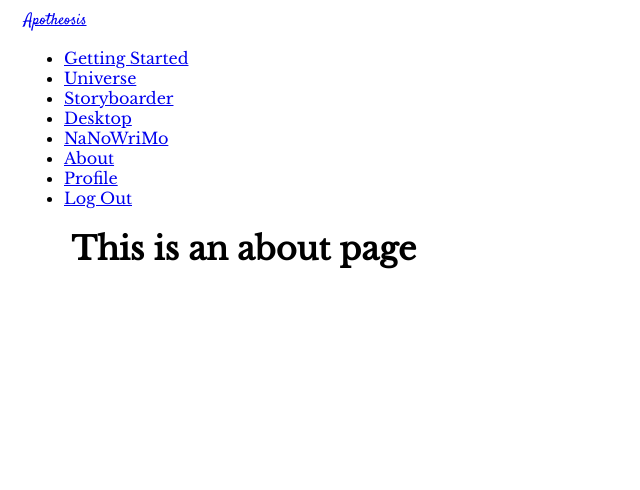
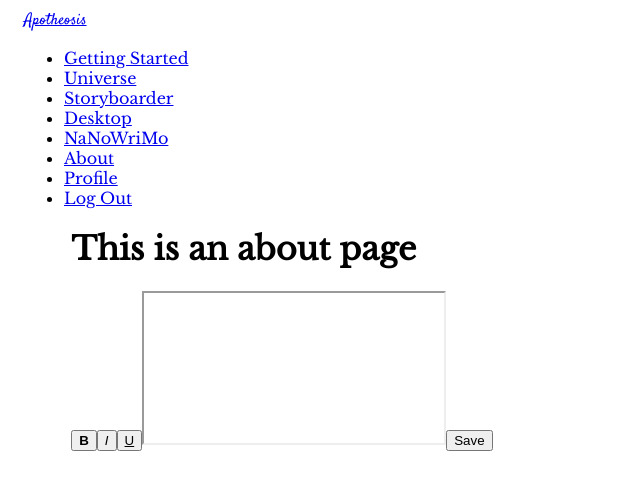
Before and after one commit to jckuhl/apotheosis-v3, a Vue app: page /#/about in a window 1280 px wide. Shown: the top 490 px of the page, without its empty margins (0-640 px from the left). Built offline with nearby package versions, Linux system fonts and the light colour scheme; a web font is replaced by a local one.

Commit message:
started working on text editor, temp use in about page for development

```diff
--- a/src/components/form/SwitchBtn.vue
+++ b/src/components/form/SwitchBtn.vue
@@ -1,12 +1,14 @@
 <template>
-    <div class="switch">
-        <label>
-            <span :class='notSelectedClass'>{{ off }}</span>
-        <input ref="checkbox" type="checkbox" :disabled="disable" :checked="selected" v-model="checked">
-        <span class="lever"></span>
-            <span :class='selectedClass'>{{ on }}</span>
-        </label>
-  </div>
+    <label class="switch">
+        <span :class='notSelectedClass'>{{ off }}</span>
+        <input ref="checkbox"
+            type="checkbox"
+            :disabled="disable"
+            :checked="selected"
+            v-model="checked"
+            @change="toggleSwitch">
+        <span :class='selectedClass'>{{ on }}</span>
+    </label>
 </template>
 
 <script lang="ts">
@@ -30,6 +32,11 @@ export default Vue.extend({
         },
         selectedClass(): string | void {
             return this.checked ? 'bold' : '';
+        }
+    },
+    methods: {
+        toggleSwitch() {
+            this.$emit('toggle-switch', this.checked);
         }
     }
 });
--- /dev/null
+++ b/src/components/form/TextEditor.vue
@@ -0,0 +1,67 @@
+<template>
+    <section>
+        <text-editor-btn v-for="btn of editorButtons"
+            :key="btn.label"
+            :command="btn.command"
+            :label="btn.label"
+            :btnStyle="btn.style"
+            :mode="mode"
+            @set-editor-mode="richEditCommand"
+        />
+        <iframe ref="editor"></iframe>
+        <button @click="passContent">Save</button>
+    </section>
+</template>
+
+<script lang="ts">
+import Vue from 'vue'
+import TextEditorBtn from '@/components/form/TextEditorBtn.vue';
+
+interface iEditCommandArgs {
+    command: string;
+    showDefaultUI: boolean;
+    arg: any;
+}
+
+export default Vue.extend({
+    name: 'TextEditor',
+    components: {
+        TextEditorBtn
+    },
+    data() {
+        return {
+            content: '',
+            editorButtons: [
+                { command: 'bold', label: 'B', style: { 'font-weight': 'bold' }},
+                { command: 'italic', label: 'I', style: { 'font-style': 'italic' }},
+                { command: 'underline', label: 'U', style: { 'text-decoration': 'underline'}}
+            ],
+            editor: {} as Document,
+            iframe: {} as HTMLIFrameElement,
+            mode: ''
+        }
+    },
+    methods: {
+        passContent(event: Event) {
+            const content = this.editor.body.textContent;
+            this.$emit('pass-content', content);
+        },
+        richEditCommand({command, showDefaultUI=false, arg=null}: iEditCommandArgs) {
+            this.iframe.focus();
+            this.editor.execCommand(command, showDefaultUI, arg);
+            this.mode = this.mode !== command ? command : '';
+        }
+    },
+    mounted() {
+        this.iframe = this.$refs.editor as HTMLIFrameElement
+        this.editor = this.iframe.contentDocument as Document;
+        this.editor.designMode = "on";
+    }
+})
+</script>
+
+<style lang="scss" scoped>
+    .edit-btn-active {
+        background-color: red;
+    }
+</style>
--- /dev/null
+++ b/src/components/form/TextEditorBtn.vue
@@ -0,0 +1,34 @@
+<template>
+    <button @click="setEditorMode" :class="isActive" :style="btnStyle">{{ label }}</button>
+</template>
+
+<script lang="ts">
+import Vue from 'vue'
+export default Vue.extend({
+    name: 'TextEditorBtn',
+    props: {
+        label: String,
+        command: String,
+        showDefaultUI: Boolean,
+        arg: String as any,
+        btnStyle: Object as any,
+        mode: String
+    },
+    computed: {
+        isActive(): string {
+            return this.mode === this.command ? 'active' : '';
+        }
+    },
+    methods: {
+        setEditorMode(): void {
+            this.$emit('set-editor-mode', { command: this.command, showDefaultUI: this.showDefaultUI, arg: this.arg})
+        }
+    }
+})
+</script>
+
+<style lang="scss" scoped>
+    .active {
+        background-color: red;
+    }
+</style>
--- a/src/views/About.vue
+++ b/src/views/About.vue
@@ -1,5 +1,17 @@
 <template>
-  <div class="about">
-    <h1>This is an about page</h1>
-  </div>
+    <div class="about">
+        <h1>This is an about page</h1>
+        <text-editor />
+    </div>
 </template>
+
+<script lang="ts">
+import Vue from 'vue'
+import TextEditor from '@/components/form/TextEditor.vue';
+
+export default Vue.extend({
+    components: {
+        TextEditor
+    }
+})
+</script>
```
Also changed, not shown: src/assets/generateID.ts (line endings or trailing spaces).
